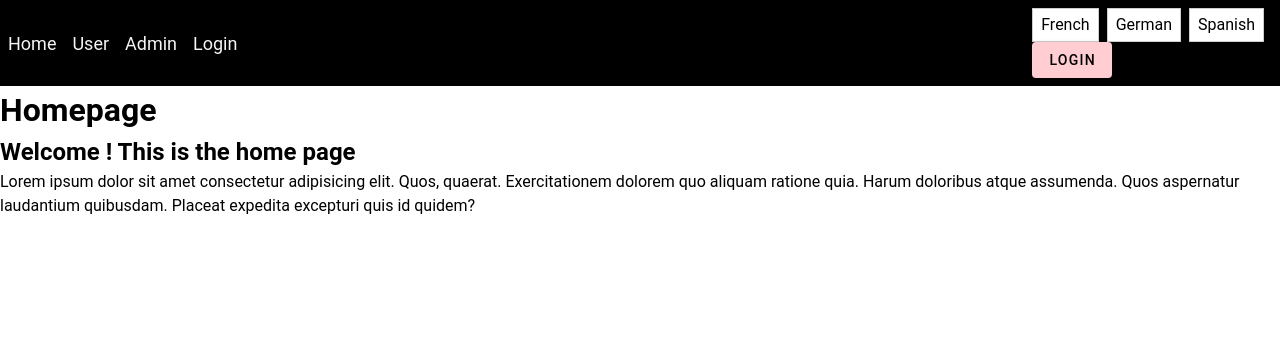
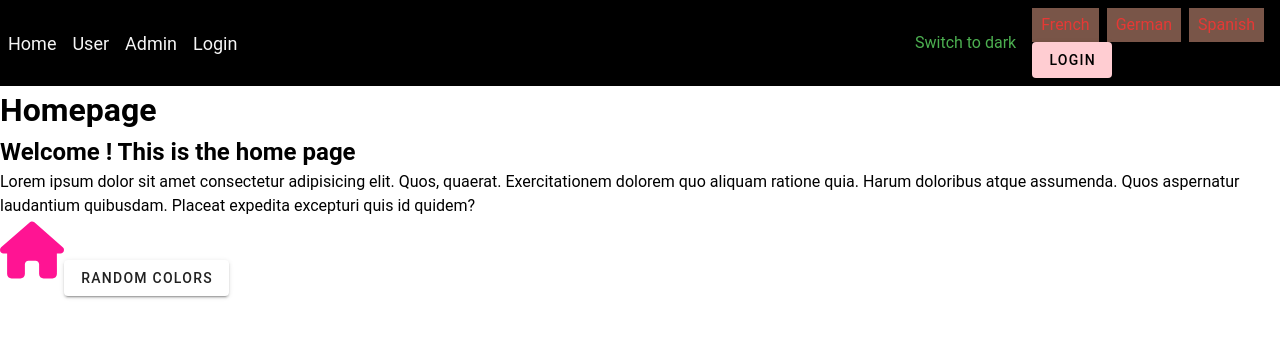
Before and after one commit to Louis-Gonzalez/starterPack, a Nuxt app: page / in a window 1280 px wide. Shown: the top 338 px of the page. Built offline with nearby package versions, Linux system fonts and the light colour scheme.

Commit message:
ADD depencies svgo & vite-svg-loader

```diff
--- /dev/null
+++ b/assets/css/main.css
@@ -0,0 +1,27 @@
+:root {
+  /* Thème light */
+  --color-primary: #E53935;
+  --color-secondary: #FFCDD2;
+  --color-success: #4CAF50;
+  --color-info: #2196F3;
+  --color-warning: #FB8C00;
+  --color-error: #FF5252;
+  --color-color1: #9C27B0;
+  --color-color2: #FFEB3B;
+  --color-color3: #795548;
+}
+
+:root.dark {
+  /* Thème dark */
+  --color-primary: #FFCDD2;
+  --color-secondary: #E53935;
+  --color-success: #81C784;
+  --color-info: #64B5F6;
+  --color-warning: #FFB74D;
+  --color-error: #E57373;
+  --color-color1: #CE93D8;
+  --color-color2: #FFF176;
+  --color-color3: #A1887F;
+  --color-background: #121212;
+  --color-text: #E53935;
+}
--- a/components/common/LangSwitcher.vue
+++ b/components/common/LangSwitcher.vue
@@ -30,8 +30,9 @@ async function changeLocale(newLocale) {
 button {
   margin-right: 0.5rem;
   padding: 0.25rem 0.5rem;
-  border: 1px solid #ccc;
-  background: white;
+  border: 1px solid var(--color-color3);
+  background: var(--color-color3);
   cursor: pointer;
+  color: var(--color-primary);
 }
 </style>
--- a/components/common/Navbar.vue
+++ b/components/common/Navbar.vue
@@ -9,6 +9,11 @@
       <div v-if="token">
         <p v-if="isAdmin">Admin</p>
         <img class="avatar" :src="avatar" alt="user avatar" />
+      </div>
+      <div>
+        <button @click="toggleTheme" class="toggle-light-dark">
+          Switch to {{ theme.global.name.value === 'light' ? 'dark' : 'light' }}
+        </button>
       </div>
       <div>
         <LangSwitcher />
@@ -69,6 +74,15 @@ const logOut = async () => {
   userStore.logout();
   await navigateTo('/');
 };
+
+/////// theme light / dark //////
+import { useTheme } from 'vuetify';
+const theme = useTheme();
+
+const toggleTheme = () => {
+  theme.global.name.value =
+    theme.global.name.value === 'light' ? 'dark' : 'light';
+};
 </script>
 
 <style scoped>
@@ -105,4 +119,8 @@ const logOut = async () => {
 p {
   color: whitesmoke;
 }
+
+.toggle-light-dark{
+  color: var(--color-success);
+}
 </style>
--- a/nuxt.config.ts
+++ b/nuxt.config.ts
@@ -1,5 +1,6 @@
+import svgLoader from './vite/plugins/svgLoader';
 export default defineNuxtConfig({
-  modules: ['@nuxt/eslint', '@pinia/nuxt', '@nuxtjs/i18n'],
+  modules: ['@nuxt/eslint', '@pinia/nuxt', '@nuxtjs/i18n', "nuxt-svgo"],
   i18n: {
     lazy: true,
     langDir : "locales/",
@@ -40,7 +41,7 @@ export default defineNuxtConfig({
     vueI18n: './i18nConfig.js'
   },
   compatibilityDate: '2024-11-01',
-  css: ['vuetify/styles', '@mdi/font/css/materialdesignicons.min.css'],
+  css: ['vuetify/styles', '@mdi/font/css/materialdesignicons.min.css', '@/assets/css/main.css'],
   vite: {
     define: { 'process.env.DEBUG': false },
     css: {
@@ -50,6 +51,7 @@ export default defineNuxtConfig({
         },
       },
     },
+    plugins: [svgLoader()]
   },
   build: {
     transpile: ['vuetify'],
--- a/package.json
+++ b/package.json
@@ -18,6 +18,7 @@
     "@pinia/nuxt": "^0.10.1",
     "eslint": "^9.23.0",
     "nuxt": "^3.16.1",
+    "nuxt-svgo": "^4.0.17",
     "pinia": "^3.0.1",
     "vue": "latest",
     "vue-router": "latest"
@@ -32,6 +33,7 @@
     "prettier": "^3.5.3",
     "sass": "^1.86.0",
     "vite-plugin-vuetify": "^2.1.0",
+    "vite-svg-loader": "^5.1.0",
     "vitest": "^3.1.1",
     "vuetify": "^3.7.18"
   }
--- a/pages/index.vue
+++ b/pages/index.vue
@@ -1,4 +1,15 @@
-<script setup lang="ts"></script>
+<script setup lang="ts">
+import Home from './../assets/icons/home.svg'
+const colorSvg = ['deeppink', 'darkblue', 'darkcyan', 'darkgreen', 'darkorange', 'olive', 'crimson', 'chartreuse', 'cornFlowerBlue', 'gold','magenta']
+
+const currentColor = ref(colorSvg[0])
+
+const changeColor = () => {
+  const randomIndex = Math.floor(Math.random() * colorSvg.length)
+  currentColor.value = colorSvg[randomIndex]
+}
+
+</script>
 
 <template>
   <h1>{{$t('home')}}</h1>
@@ -11,8 +22,19 @@
         assumenda. Quos aspernatur laudantium quibusdam. Placeat expedita
         excepturi quis id quidem?
       </p>
+      <p class="toggle-vsg-change">
+        <Home :fill="currentColor" class="home-svg"/>
+        <v-btn @click="changeColor">Random Colors</v-btn>
+      </p>
     </div>
   </div>
 </template>
 
-<style scoped></style>
+<style scoped>
+.home-svg {
+  transition: fill 0.3s ease;
+  width: 4rem;
+  height: 4rem;
+}
+
+</style>
--- /dev/null
+++ b/plugins/theme-sync.client.ts
@@ -0,0 +1,28 @@
+import { watch } from 'vue'
+import type { ThemeInstance } from 'vuetify'
+
+export default defineNuxtPlugin((nuxtApp) => {
+  const theme = nuxtApp.vueApp._context.provides.theme as ThemeInstance
+
+  if (!theme) {
+    console.warn('[Theme Sync] Vuetify theme not found.')
+    return
+  }
+
+  const updateHtmlClass = () => {
+    const html = document.documentElement
+    if (theme.global.current.value.dark) {
+      html.classList.add('dark')
+    } else {
+      html.classList.remove('dark')
+    }
+  }
+
+  nuxtApp.hook('app:mounted', () => {
+    updateHtmlClass()
+  })
+
+  watch(theme.global.name, () => {
+    updateHtmlClass()
+  })
+})
--- a/plugins/vuetify.ts
+++ b/plugins/vuetify.ts
@@ -21,9 +21,9 @@ export default defineNuxtPlugin((nuxt) => {
             info: '#2196F3',
             warning: '#FB8C00',
             error: '#FF5252',
-            custom1: '#9C27B0',
-            custom2: '#FFEB3B',
-            custom3: '#795548',
+            color1: '#9C27B0',
+            color2: '#FFEB3B',
+            color3: '#795548',
           },
         },
         dark: {
@@ -34,9 +34,9 @@ export default defineNuxtPlugin((nuxt) => {
             info: '#64B5F6',
             warning: '#FFB74D',
             error: '#E57373',
-            custom1: '#CE93D8',
-            custom2: '#FFF176',
-            custom3: '#A1887F',
+            color1: '#CE93D8',
+            color2: '#FFF176',
+            color3: '#A1887F',
             background: '#121212',
             text: '#FFFFFF',
           },
--- /dev/null
+++ b/vite/plugins/svgLoader.ts
@@ -0,0 +1,13 @@
+import svgLoader from 'vite-svg-loader'
+
+export default () =>
+  svgLoader({
+    svgo: true,
+    svgoConfig: {
+      plugins: [
+        {
+          name: 'removeDimensions'
+        },
+      ]
+    }
+  })
```
Also changed, not shown: assets/icons/home.svg (added), assets/scss/main.sass (deleted), 1 other file (tests, documents, lock files or other folders).
